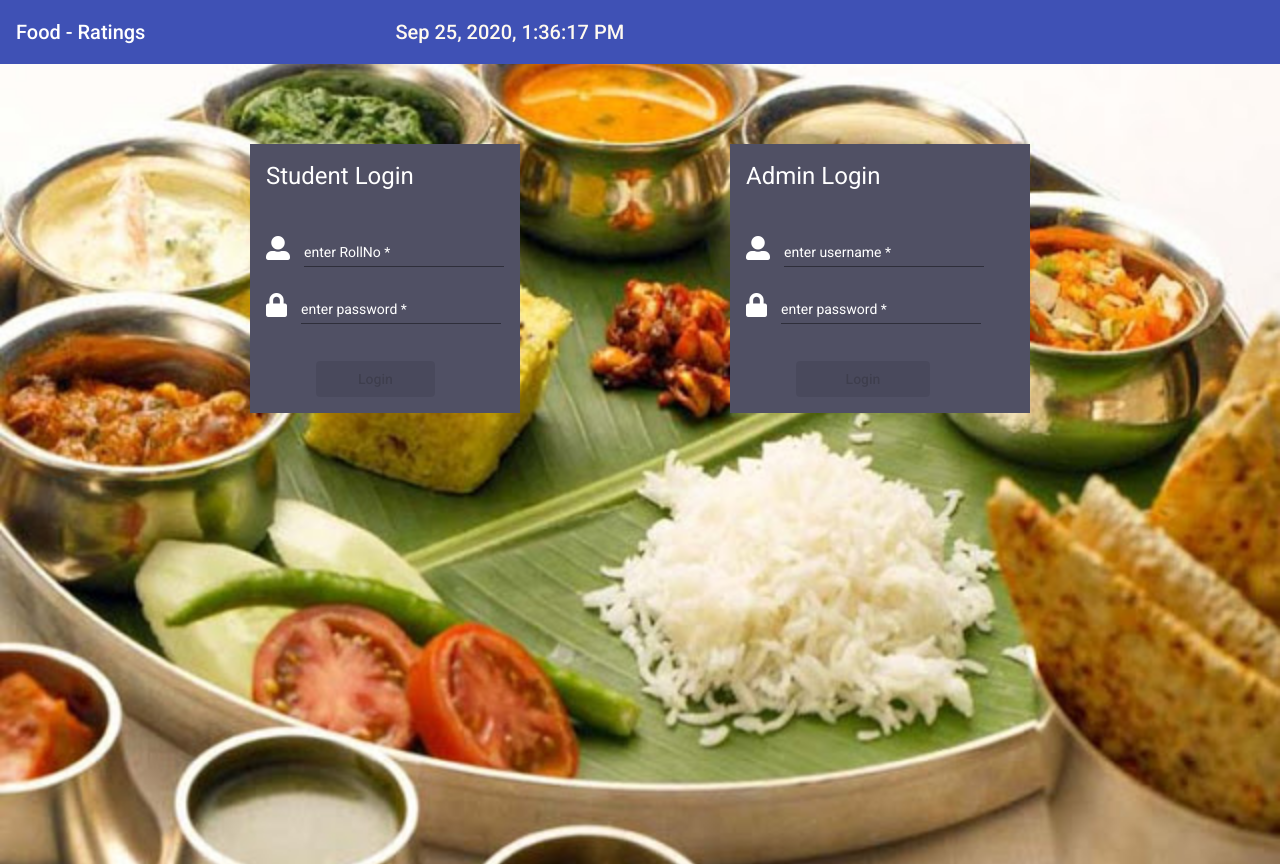
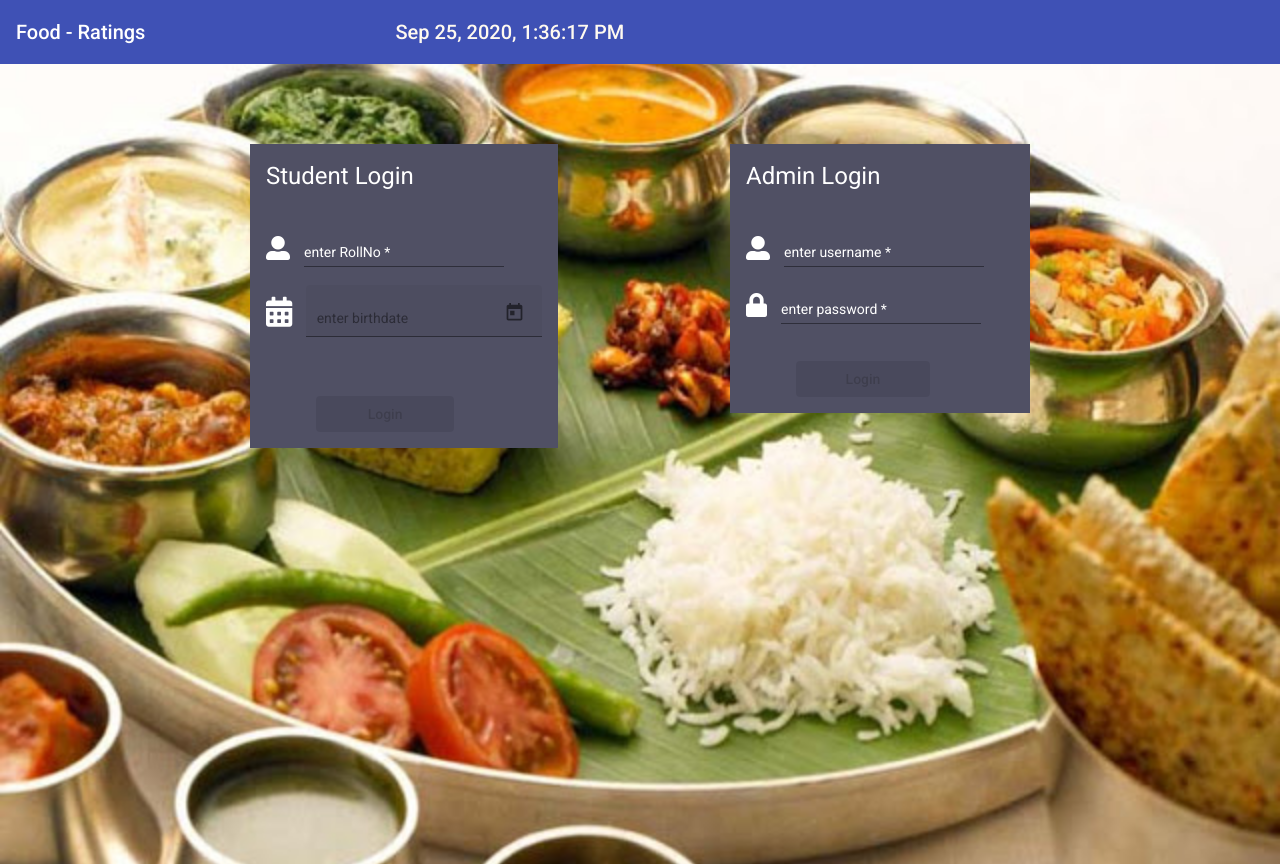
Before and after one commit to manojk06/sample, an Angular app in the folder ui/: page /#/login in a window 1280 px wide. Built offline with nearby package versions, Linux system fonts and the light colour scheme.

Commit message:
changed to student log in

```diff
--- a/ui/src/app/addstudent/addstudent.component.html
+++ b/ui/src/app/addstudent/addstudent.component.html
@@ -11,11 +11,6 @@
             <i class="fas fa-user-circle" style="color:white;font-size: 30px;"></i>&nbsp;&nbsp;
             <mat-form-field style="color: white;">
                 <input type="number" matInput [(ngModel)]="rollno" placeholder="enter rollno"  name="rollno" required>
-            </mat-form-field><br>
-         <i class="fas fa-lock" style="color:white;font-size: 30px;"></i>&nbsp;&nbsp;&nbsp;
-              <mat-form-field style="color: white;">
-                <input matInput placeholder="enter Password" [type]="hide ? 'text' : 'password'" [(ngModel)]="password" name="password" minlength="8" maxlength="20"  required>
-            <mat-icon matSuffix (click)="change()">{{hide ? 'visibility' : 'visibility_off'}}</mat-icon>
             </mat-form-field><br>
             <i class="fas fa-calendar-alt" style="color:white;font-size: 30px;"></i>&nbsp;&nbsp;&nbsp;
             <mat-form-field color="accent" appearance="fill">
--- a/ui/src/app/addstudent/addstudent.component.ts
+++ b/ui/src/app/addstudent/addstudent.component.ts
@@ -10,7 +10,7 @@ import { AppService } from '../app.service';
 })
 export class AddstudentComponent implements OnInit {
   rollno:number;
-  password:any;
+
   contactnumber:any;
   dob:any;
   name:string;
@@ -24,7 +24,7 @@ export class AddstudentComponent implements OnInit {
     let obj = {
       "jsonrpc": "2.0",
       "method": "UserService.AddStudent",
-      "params": [{"name":this.name,"rollno":this.rollno,"password":this.password,"dob":date,"contactnumber":this.contactnumber}],
+      "params": [{"name":this.name,"rollno":this.rollno,"dob":date,"contactnumber":this.contactnumber}],
       "id": 1
     }
     this.appService.getPost(obj).subscribe(data =>{
--- a/ui/src/app/login/login.component.html
+++ b/ui/src/app/login/login.component.html
@@ -1,6 +1,5 @@
-
 <div class="background">
-  <div class="container" >
+  <div class="container">
     <form #admin="ngForm">
       <h1 style="color:white;">Admin Login</h1><br>
       <i class='fas fa-user-alt' style="font-size: 24px;color: white;"></i>&nbsp;&nbsp;&nbsp;
@@ -9,25 +8,28 @@
       </mat-form-field><br>
       <i class='fas fa-lock' style="font-size: 24px;color: white;"></i>&nbsp;&nbsp;&nbsp;
       <mat-form-field style="width: 200px;color: white;">
-  <input type="password" matInput [(ngModel)]="password" placeholder="enter password" name="password" minlength="8" maxlength="20" required>
+        <input type="password" matInput [(ngModel)]="password" placeholder="enter password" name="password"
+          minlength="8" maxlength="20" required>
       </mat-form-field>
       <br><br>
-<button class="btn" mat-raised-button   [disabled]="admin.invalid" (click)="submit()">Login</button>
+      <button class="btn" mat-raised-button [disabled]="admin.invalid" (click)="submit()">Login</button>
     </form>
   </div>
-<div class="container1" >
+  <div class="container1">
     <form #student="ngForm">
       <h1 style="color:white;">Student Login</h1><br>
       <i class='fas fa-user-alt' style="font-size: 24px;color: white;"></i>&nbsp;&nbsp;&nbsp;
       <mat-form-field style="width: 200px;color: white;">
         <input type="number" matInput [(ngModel)]="rollNo" placeholder="enter RollNo" name="rollno" required>
       </mat-form-field><br>
-<i class='fas fa-lock' style="font-size: 24px;color: white;"></i>&nbsp;&nbsp;&nbsp;
-<mat-form-field style="width: 200px;color: white;">
-<input type="password" matInput [(ngModel)]="password1" placeholder="enter password" name="password" minlength="8" maxlength="20" required>
-</mat-form-field>
+      <i class="fas fa-calendar-alt" style="color:white;font-size: 30px;"></i>&nbsp;&nbsp;&nbsp;
+      <mat-form-field color="accent" appearance="fill">
+        <input matInput [matDatepicker]="picker1" [(ngModel)]="dob" name="date" placeholder="enter birthdate" required>
+        <mat-datepicker-toggle matSuffix [for]="picker1"></mat-datepicker-toggle>
+        <mat-datepicker #picker1></mat-datepicker>
+      </mat-form-field><br>
       <br><br>
-<button class="btn" mat-raised-button  [disabled]="student.invalid" (click)="submit1()">Login</button>
+      <button class="btn" mat-raised-button [disabled]="student.invalid" (click)="submit1()">Login</button>
     </form>
   </div>
 </div>
--- a/ui/src/app/login/login.component.ts
+++ b/ui/src/app/login/login.component.ts
@@ -4,7 +4,7 @@ import { MapsAPILoader } from '@agm/core';
 import { HttpClient } from '@angular/common/http';
 import { AppService } from '../app.service';
 import { ToastrService } from 'ngx-toastr';
-
+import { DatePipe } from '@angular/common';
 
 @Component({
   selector: 'app-login',
@@ -16,10 +16,10 @@ export class LoginComponent implements OnInit {
   email: any
   password: any
   rollNo: number
-  password1: any
+  dob: any
   obj: {}
 
-  constructor(public router: Router, private http: HttpClient, public toaster: ToastrService, public appService: AppService) { }
+  constructor(public router: Router, private http: HttpClient, private datePipe: DatePipe, public appService: AppService) { }
 
   ngOnInit(): void {
 
@@ -40,9 +40,10 @@ export class LoginComponent implements OnInit {
 
   }
   submit1() {
+    let date=this.datePipe.transform(this.dob, "yyyy-MM-dd")
     let roll = this.rollNo.toString()
     localStorage.setItem('rollNo', roll)
-    this.obj = { "rollno": this.rollNo, "password": this.password1 }
+    this.obj = { "rollno": this.rollNo, "dob": date }
 
     this.http.post<any>('/loginstudent', this.obj).subscribe(data => {
 
```
Also changed, not shown: 2 other files (tests, documents, lock files or other folders). Lines whose indentation alone changed are shown as unchanged.
